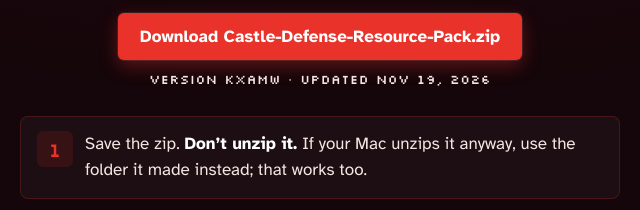
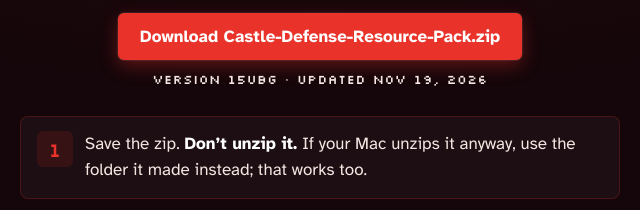
Before and after one commit to jothorgesen-lgtm/castle-defense-resource-pack, a plain HTML site: page index.html in a window 1280 px wide. Shown: the part 465-675 px from the top of the page, 320-960 px from the left. Drawn offline with Linux system fonts and the light colour scheme.

Commit message:
Resource pack 15UBG
Co-Authored-By: Claude Opus 5.5 <noreply@anthropic.com>
Claude-Session: https://claude.ai/code/session_016No8mNuDncCkCfvR8dAMem

```diff
--- a/index.html
+++ b/index.html
@@ -45,7 +45,7 @@ kbd{font:400 14px var(--body);background:rgba(255,255,255,.08);border:1px solid
   <p class="lede">On Blood Moon nights the sky over the castle turns red. Add this pack and the moon turns red with it. It also carves the boss statues in the Great Hall in gray stone; without it they’re plain stone blocks. And it makes the castle’s pink concrete powder look like dark reinforced deepslate, and turns all acacia wood into black ebony, with solid paneled doors and trapdoors. Ender chests become iron-bound strongboxes. In English, they’re named to match: Ebony Planks, Strongbox and so on.</p>
   <div class="get">
     <a class="btn" href="Castle-Defense-Resource-Pack.zip" download>Download Castle-Defense-Resource-Pack.zip</a>
-    <p class="ver" id="ver">Version KXAMW <span>·</span> Updated Nov 19, 2026</p>
+    <p class="ver" id="ver">Version 15UBG <span>·</span> Updated Nov 19, 2026</p>
       </div>
   <ol>
     <li><p>Save the zip. <b>Don’t unzip it.</b> If your Mac unzips it anyway, use the folder it made instead; that works too.</p></li>
```
Also changed, not shown: 2 other files.
